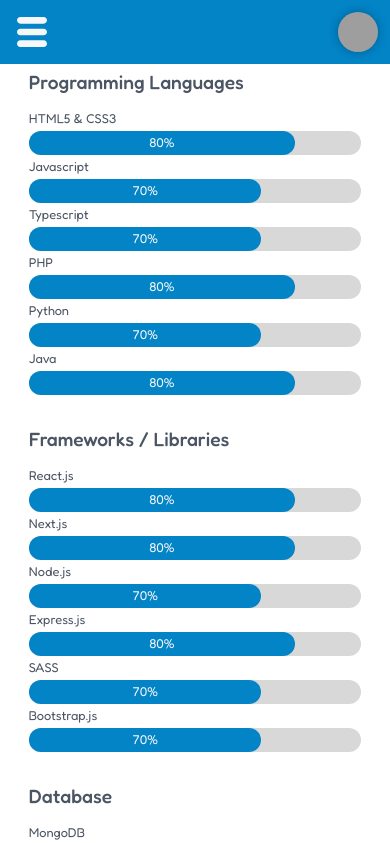
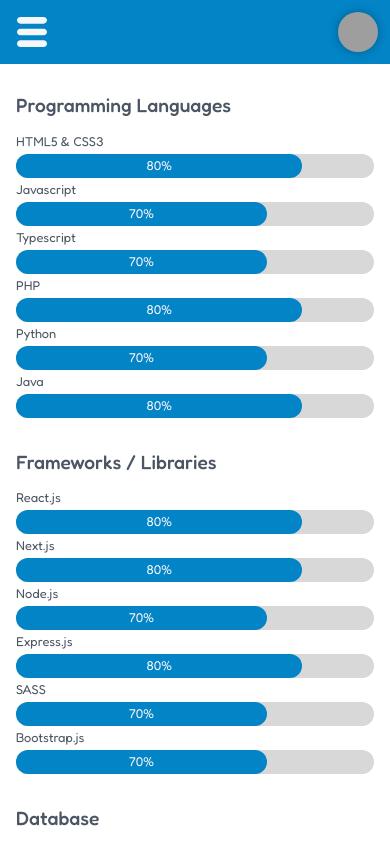
Before and after one commit to dalveersidhu97/portfolio, a Next.js app: page /skills in a window 390 px wide. Shown: the top 843 px of the page. Built offline with nearby package versions, Linux system fonts and the light colour scheme; grey boxes are pictures that could not be loaded.

Commit message:
added padding

```diff
--- a/Components/Layout.module.css
+++ b/Components/Layout.module.css
@@ -77,7 +77,7 @@
     }
 
     main.main_container {
-        padding: 1.6rem;
+        padding: 2rem;
         overflow-y: auto;
     }
     .right_container {
--- a/Components/Skills.module.css
+++ b/Components/Skills.module.css
@@ -5,7 +5,6 @@
     column-gap: 6rem;
     row-gap: 2rem;
     align-items: flex-start;
-    padding: 0 2rem;
   }
 
   .skill_category {
--- a/pages/resume.tsx
+++ b/pages/resume.tsx
@@ -3,10 +3,10 @@
 
 const ResumePage: NextPage = () => {
   return (
-    <div>
+    <article className={styles.article}>
       <h2 className={styles.main_title}>My Resume</h2>
       <p>Lorem ipsum dolor sit amet consectetur adipisicing elit. Libero et enim aut? Odit reiciendis earum sint excepturi iste, ipsam laboriosam modi, veritatis quaerat vitae, est voluptatum ducimus magni dolore ea?</p>
-    </div>
+    </article>
   )
 }
 
--- a/pages/skills.tsx
+++ b/pages/skills.tsx
@@ -117,9 +117,9 @@
 
 const SkillsPage: NextPage = () => {
   return (
-    <div>
+    <article className={styles.article}>
         <Skills skills={skills}></Skills>
-    </div>
+    </article>
   );
 };
 
```
